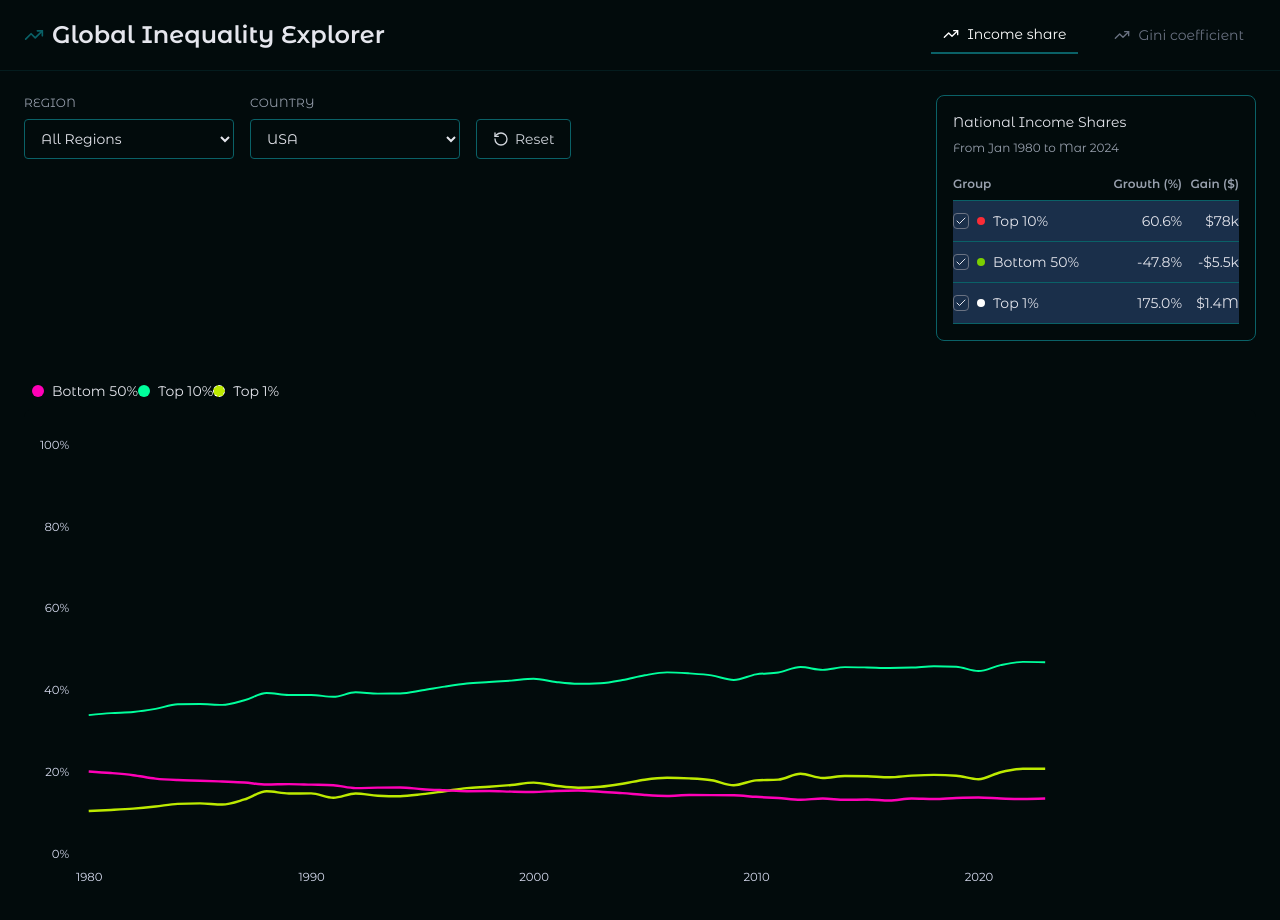
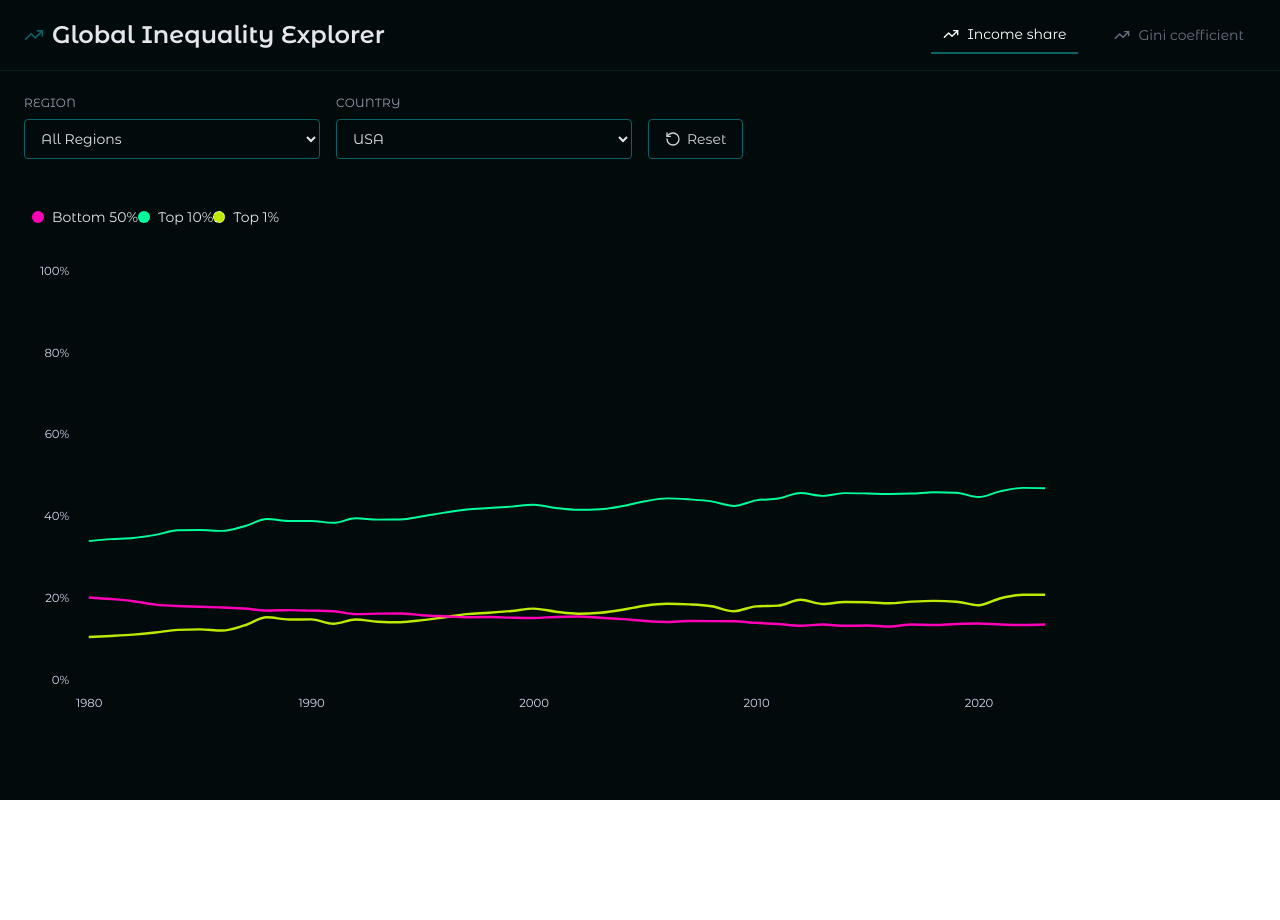
Before and after one commit to sandravizz/Global-Ineqaulity-Explorer, a React (Vite) app: page / in a window 1280 px wide. Shown: the top 920 px of the page. After the commit the page ends 800 px from the top, so only its background shows below. Built offline with nearby package versions, Linux system fonts and the light colour scheme.

Commit message:
data table test

```diff
--- a/src/app/App.tsx
+++ b/src/app/App.tsx
@@ -37,12 +37,12 @@ export default function App() {
           <div className="flex-1">
             <FilterPanel filters={filters} setFilters={setFilters} />
           </div>
-          <div>
+          {/* <div>
             <DataTable
               selectedGroups={selectedGroups}
               setSelectedGroups={setSelectedGroups}
             />
-          </div>
+          </div> */}
         </div>
         <MainChart
           selectedGroups={selectedGroups}
--- a/src/app/components/MainChart.tsx
+++ b/src/app/components/MainChart.tsx
@@ -339,7 +339,7 @@ export function MainChart({
     <div className="relative">
       {/* Legend */}
       <div
-        className={`px-2 mt-6 sm:mt-10 mb-2 ${
+        className={`px-2 mt-6 sm:mt-5 mb-2 ${
           isMobile
             ? "flex flex-col gap-3"
             : `flex gap-${chartDims.legendGap} text-${chartDims.legendTextSize}`
```
